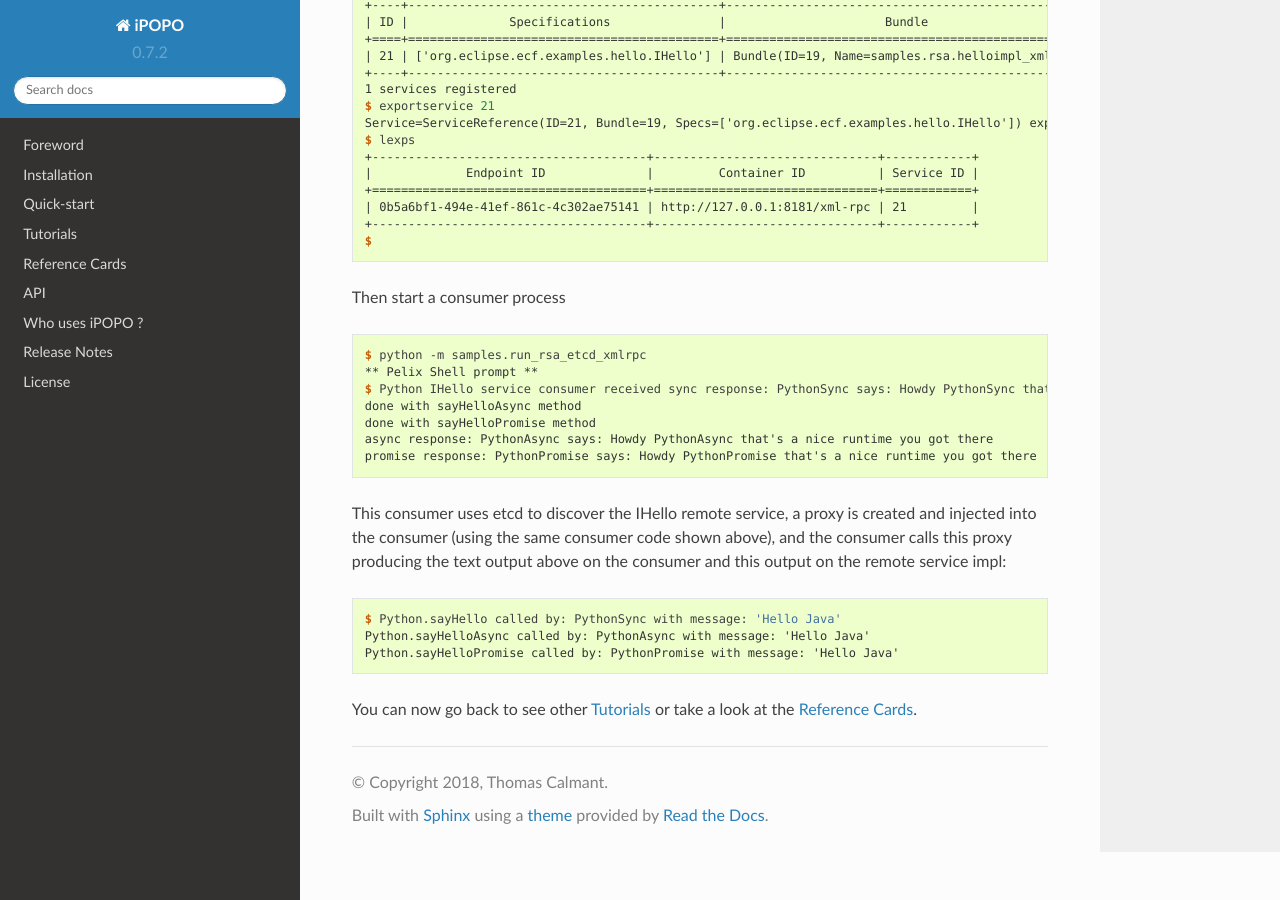
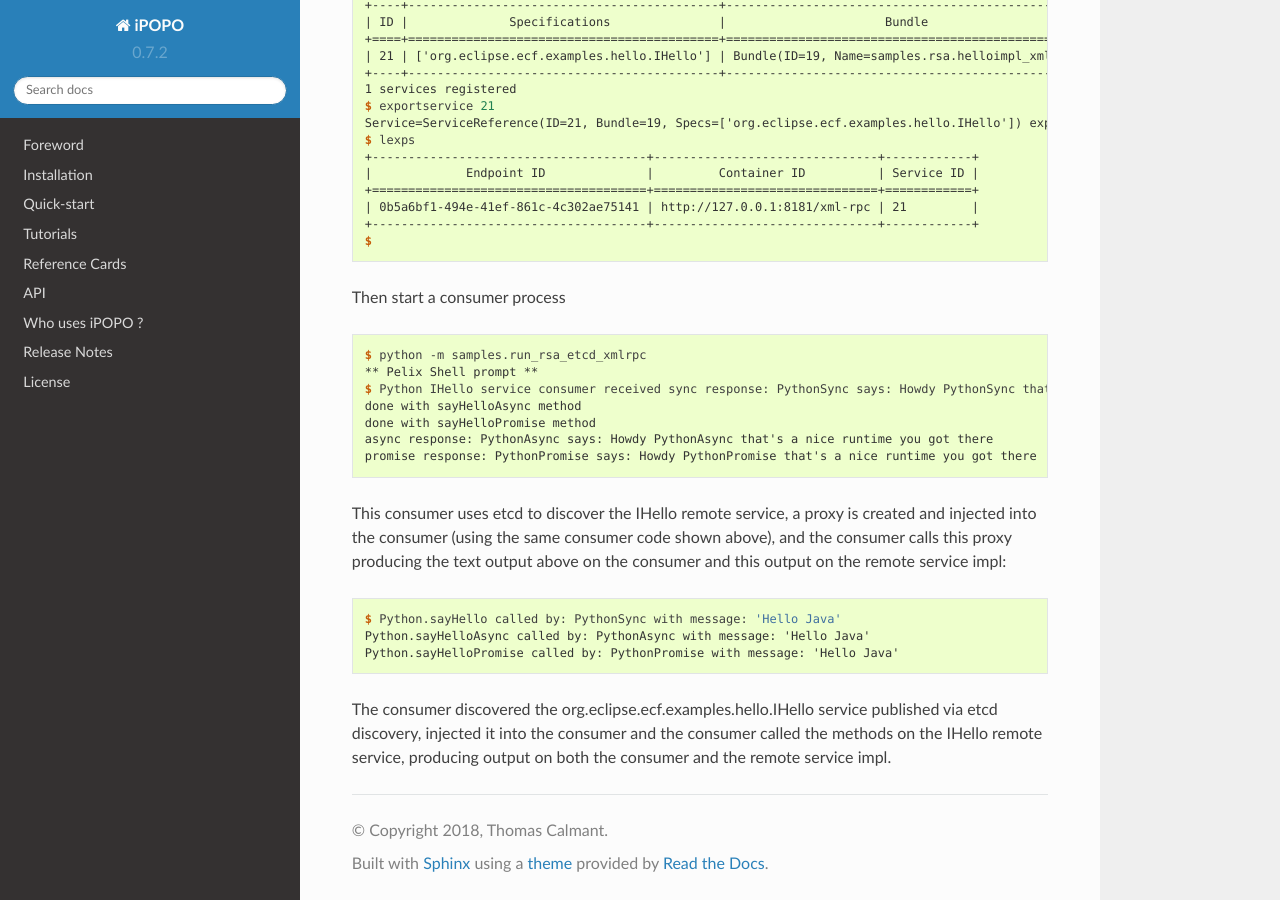
Before and after one commit to tcalmant/ipopo, a Sphinx documentation site: the page built from docs/tutorials/rsa_xmlrpc.rst, in a window 1280 px wide and 900 px high, scrolled down 7594 px. Built offline with Sphinx 7.4.7 and the Read the Docs theme 2.0.0, drawn with Linux system fonts in a browser that asks for light colours; pages that are not in the unit, such as notebooks, are missing from menus.

Commit message:
Update rsa_xmlrpc.rst
Additions for etcd discovery

```diff
--- a/docs/tutorials/rsa_xmlrpc.rst
+++ b/docs/tutorials/rsa_xmlrpc.rst
@@ -377,5 +377,4 @@ This consumer uses etcd to discover the IHello remote service, a proxy is create
     Python.sayHelloAsync called by: PythonAsync with message: 'Hello Java'
     Python.sayHelloPromise called by: PythonPromise with message: 'Hello Java'
 
-You can now go back to see other :ref:`Tutorials` or take a look at the
-:ref:`refcards`.
+The consumer discovered the org.eclipse.ecf.examples.hello.IHello service published via etcd discovery, injected it into the consumer and the consumer called the methods on the IHello remote service, producing output on both the consumer and the remote service impl.
```
